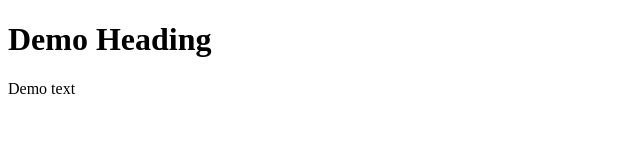
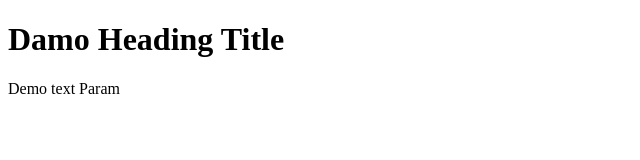
Before and after one commit to shaquibbcc/demo, a plain HTML site: page index.html in a window 1280 px wide. Shown: the whole page, without its empty margins (0-640 px from the left). Drawn offline with Linux system fonts and the light colour scheme.

Commit message:
changes text in homepage

```diff
--- a/index.html
+++ b/index.html
@@ -6,7 +6,7 @@
 	<title>Demo Project</title>
 </head>
 <body>
-	<h1>Demo Heading</h1>
-	<p>Demo text</p>
+	<h1>Damo Heading Title</h1>
+	<p>Demo text Param</p>
 </body>
 </html>
```
